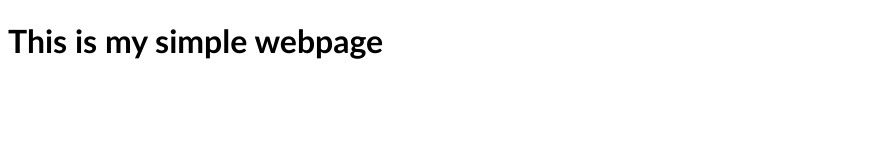
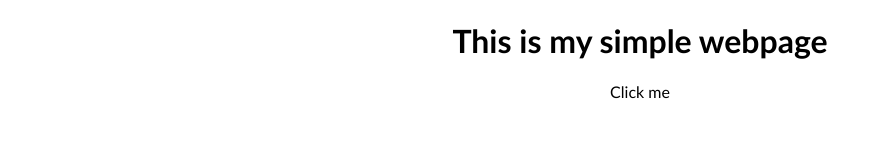
Before and after one commit to Wontoni/COMP_2800_Feature_Branch_Workflow_BBY20, a plain HTML site: page Index.html in a window 1280 px wide. Shown: the whole page, without its empty margins (0-882 px from the left). Drawn offline with Linux system fonts and the light colour scheme.

Commit message:
Added clickable class to Index.html and style.css.

```diff
--- a/Index.html
+++ b/Index.html
@@ -11,8 +11,7 @@
 
 <body>
     <h1 id="title">This is my simple webpage</h1>
-    <div class="content">
-
+    <div class="content"> Click me
     </div>
 </body>
 
--- a/style.css
+++ b/style.css
@@ -2,7 +2,7 @@ body {
     font-family: Calibri, "Segoe UI", Arial, sans-serif;
 }
 
-hi {
+h1 {
     text-align: center;
 }
 
@@ -11,3 +11,7 @@ hi {
     width: 800px;
     text-align: center;
 }
+
+.clickable {
+	cursor: hand;
+}
```
